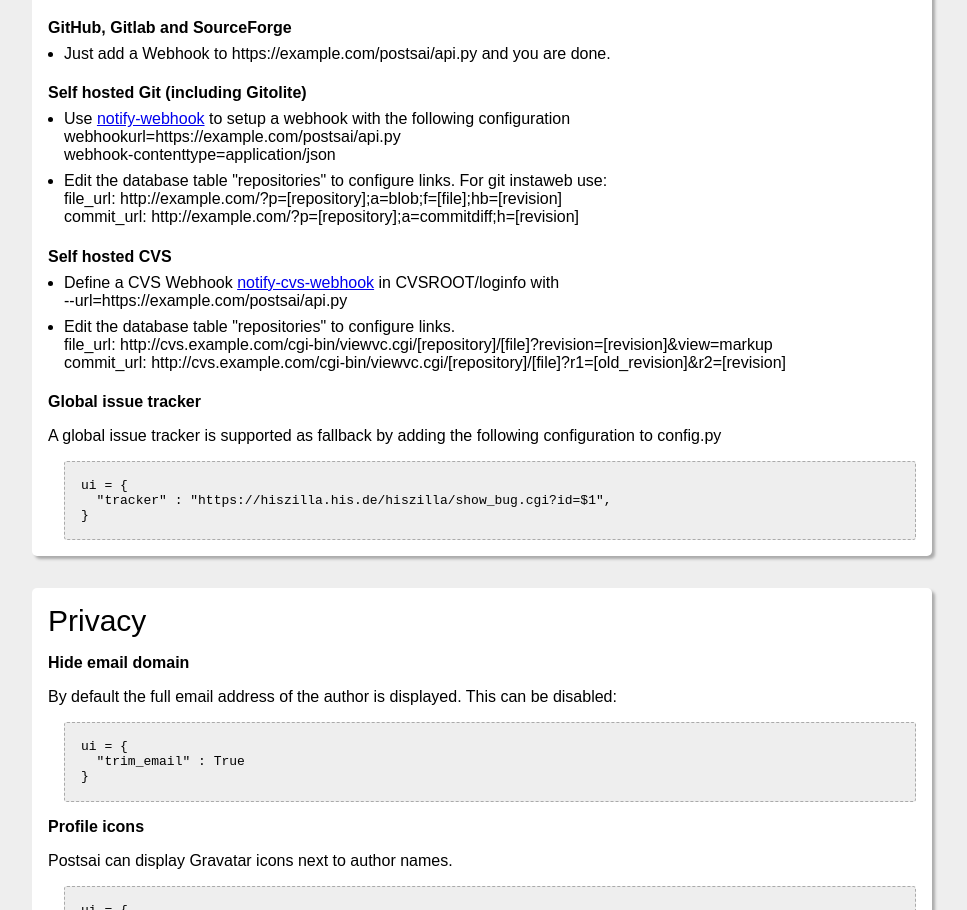
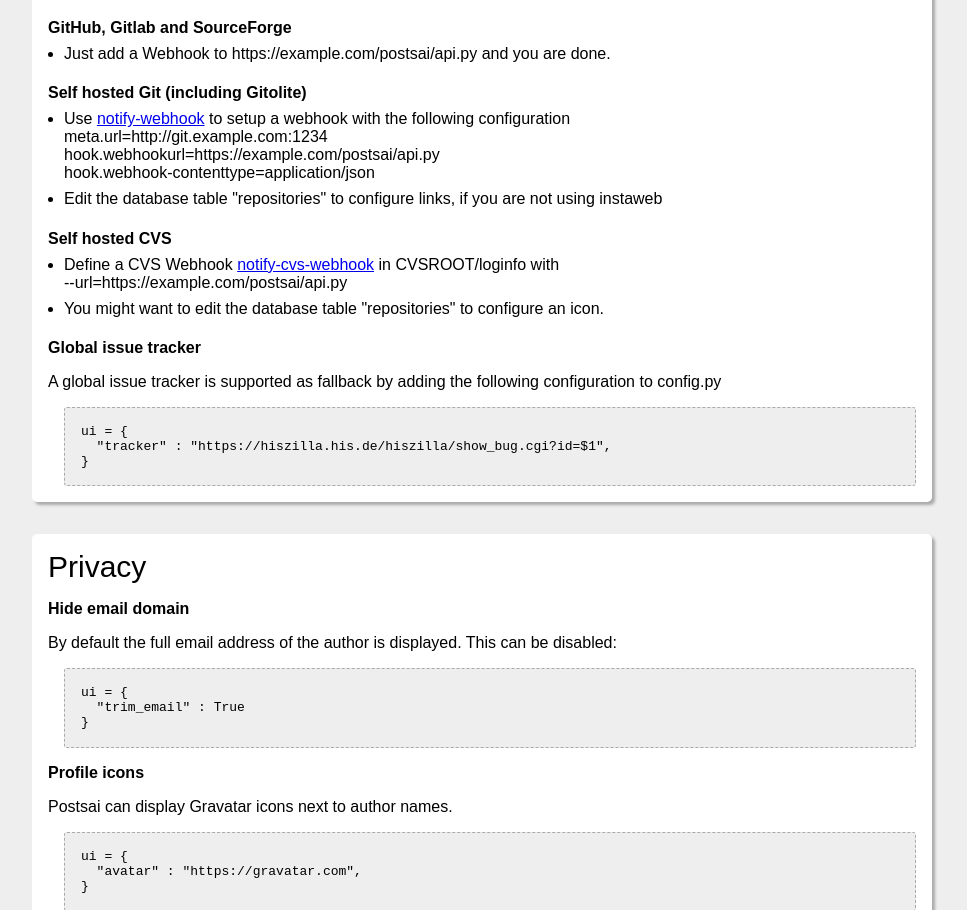
Before and after one commit to postsai/postsai.github.io, a website: page index.html in a window 1280 px wide. Shown: the part 2368-3278 px from the top of the page, without its empty margins (158-1125 px from the left). Drawn offline with Linux system fonts and the light colour scheme.

Commit message:
improved webhook instructions

```diff
--- a/index.html
+++ b/index.html
@@ -216,18 +216,17 @@
 <h4> Self hosted Git (including Gitolite)</h4>
 
 <ul>
-<li>Use <a href="https://github.com/nhnb/notify-webhook">notify-webhook</a> to setup a webhook with the following configuration<br>webhookurl=https://example.com/postsai/api.py<br> webhook-contenttype=application/json</li>
-<li>Edit the database table "repositories" to configure links. For git instaweb use: <br>
-file_url: http://example.com/?p=[repository];a=blob;f=[file];hb=[revision]<br>
-commit_url: http://example.com/?p=[repository];a=commitdiff;h=[revision]</li>
+<li>Use <a href="https://github.com/nhnb/notify-webhook">notify-webhook</a> to setup a webhook with the following configuration<br>
+meta.url=http://git.example.com:1234<br>
+hook.webhookurl=https://example.com/postsai/api.py<br>
+hook.webhook-contenttype=application/json</li>
+<li>Edit the database table "repositories" to configure links, if you are not using instaweb</li>
 </ul>
 
 <h4> Self hosted CVS</h4>
 <ul>
 <li>Define a CVS Webhook <a href="https://github.com/postsai/notify-cvs-webhook">notify-cvs-webhook</a> in CVSROOT/loginfo with<br>--url=https://example.com/postsai/api.py</li>
-<li>Edit the database table "repositories" to configure links.<br>
-file_url: http://cvs.example.com/cgi-bin/viewvc.cgi/[repository]/[file]?revision=[revision]&amp;view=markup<br>
-commit_url: http://cvs.example.com/cgi-bin/viewvc.cgi/[repository]/[file]?r1=[old_revision]&amp;r2=[revision]</li>
+<li>You might want to edit the database table "repositories" to configure an icon.</li>
 </ul>
 
 <h4>Global issue tracker</h4>
```
